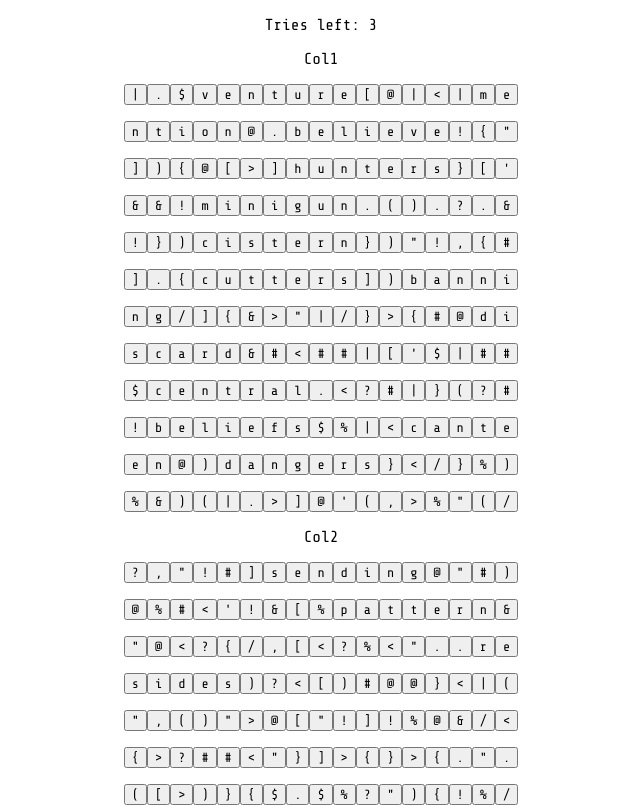
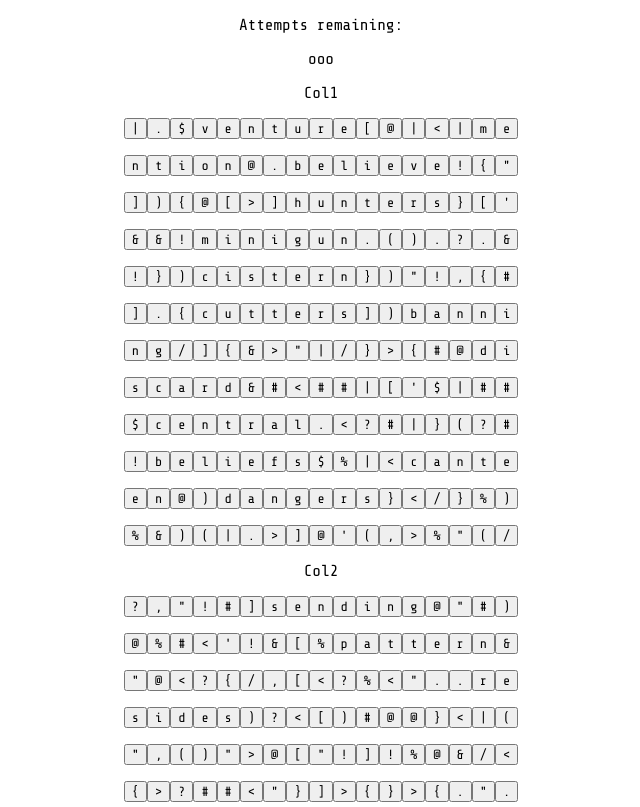
Before and after one commit to Aadiyat/hacking-minigame, a React (Create React App) app: page / in a window 1280 px wide. Shown: the top 807 px of the page, without its empty margins (319-959 px from the left). Built offline with nearby package versions, Linux system fonts and the light colour scheme.

Commit message:
split GameInfo into two so that it better resembles the original game

```diff
--- a/src/components/GameInfo.jsx
+++ /dev/null
@@ -1,9 +0,0 @@
-import React from 'react'
-
-function GameInfo(props){
-    return (<div>
-                <p>Tries left: {props.tries}</p>
-            </div>)
-}
-
-export default GameInfo;
--- /dev/null
+++ b/src/components/RemainingAttempts.jsx
@@ -0,0 +1,11 @@
+import React from 'react';
+
+function RemainingAttempts(props){
+    let attempts =  [];
+    for(let i = 0; i < props.numAttempts; i++){
+        attempts.push(<span className="attempt-bullet">o</span>)
+    }
+    return (<div>{attempts}</div>)
+}
+
+export default RemainingAttempts
--- /dev/null
+++ b/src/components/RemainingAttemptsText.jsx
@@ -0,0 +1,7 @@
+import React from 'react'
+
+function RemainingAttemptsText(){
+    return (<p>Attempts remaining:</p>)
+}
+
+export default RemainingAttemptsText;
--- a/src/components/Screen.jsx
+++ b/src/components/Screen.jsx
@@ -1,9 +1,11 @@
 import React from 'react';
 import Column from './Column.jsx'
 import Output from './Output.jsx';
-import GameInfo from './GameInfo.jsx';
+import RemainingAttempts from './RemainingAttempts.jsx';
+import RemainingAttemptsText from './RemainingAttemptsText.jsx';
 
 import * as gameParameters from './gameParameters.js'
+
 
 class Screen extends React.Component{
     constructor(props){
@@ -24,7 +26,8 @@ class Screen extends React.Component{
         const firstHalf = this.state.symbolArray.slice(0,Math.floor(gameParameters.symbolArrayLength/2));
         const secondHalf = this.state.symbolArray.slice(Math.floor(gameParameters.symbolArrayLength/2), gameParameters.symbolArrayLength);
         return (<div>
-                    <GameInfo tries = {this.state.tries}/>
+                    <RemainingAttemptsText/>
+                    <RemainingAttempts numAttempts = {this.state.tries}/>
                     <p>Col1</p>
                     <Column symbolSubArray = {firstHalf} onClick = {(lineIdx, charIdx)=>this.handleClick(0, lineIdx, charIdx)}></Column>
                     <p>Col2</p>
```
